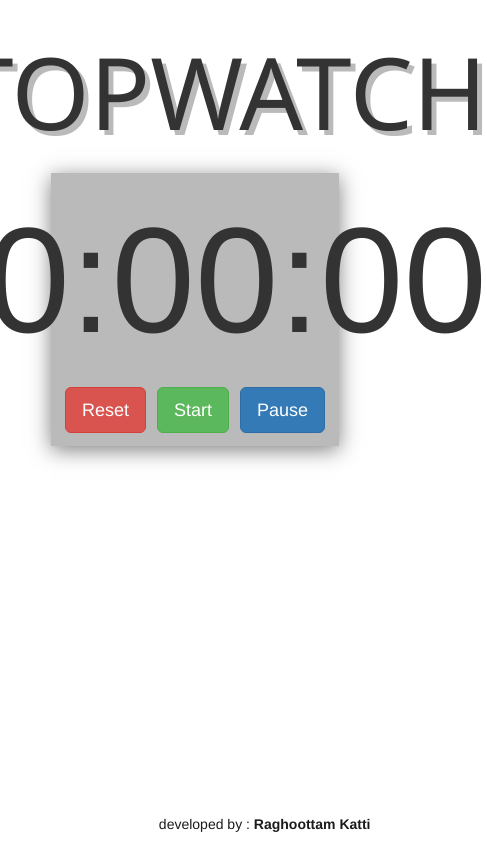
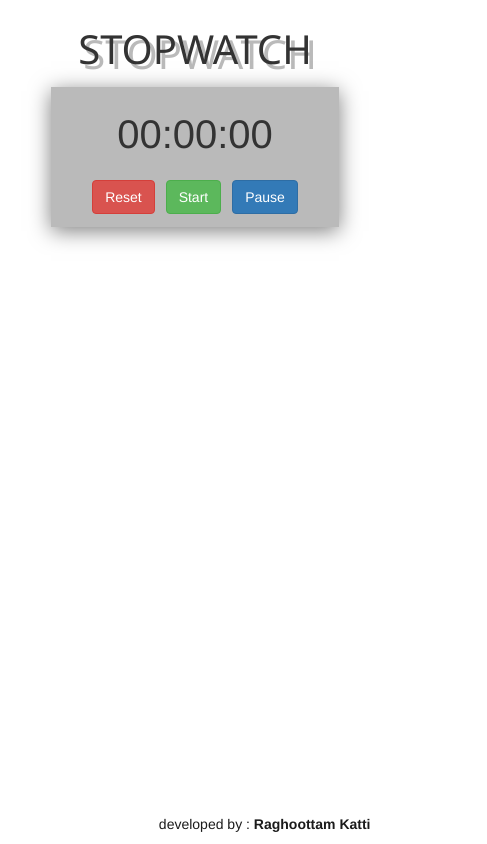
Before and after one commit to Raghoottam/Stopwatch, a plain HTML site: page Public/index.html in a window 390 px wide. Shown: the whole page, 487 px wide, since content can reach past the window. Drawn offline with nearby package versions, Linux system fonts and the light colour scheme.

Commit message:
Mobile view

```diff
--- a/Public/app.css
+++ b/Public/app.css
@@ -65,7 +65,7 @@
 
 #head-text{
   font-size: 10rem;
-  font-family:'Segoe UI', Tahoma, Geneva, Verdana, sans-serif;
+  font-family:'Segoe UI';
   text-shadow: 5px 5px #BABABA;
 }
 
@@ -78,3 +78,18 @@
     text-align: end;
     padding-right: 5%;
   }
+
+  @media (max-width: 500px) {
+    #stopwatch-time{
+      padding: 1%;
+      justify-content: center;
+      display: flex;
+      font-size: 40px;
+   }
+
+   #head-text{
+    font-size: 40px;
+    font-family:'Segoe UI';
+    text-shadow: 5px 5px #BABABA;
+  }
+}
--- a/Public/index.html
+++ b/Public/index.html
@@ -20,13 +20,13 @@
                 <h1 id="stopwatch-time">00:00:00</h1>
                 <div id="stopwatch-btn">
                    <div id="reset">
-                    <button class="btn btn-lg btn-danger" onclick="resetTimer()">Reset</button>
+                    <button class="btn btn-danger" onclick="resetTimer()">Reset</button>
                    </div>
                     <div id="start">
-                        <button class="btn btn-lg btn-success" onclick="startTimer()">Start</button>
+                        <button class="btn btn-success" onclick="startTimer()">Start</button>
                     </div>
                     <div id="pause">
-                        <button class="btn btn-lg btn-primary" onclick="pauseTimer()">Pause</button>
+                        <button class="btn btn-primary" onclick="pauseTimer()">Pause</button>
                     </div>
                 </div>
             </div>
```
